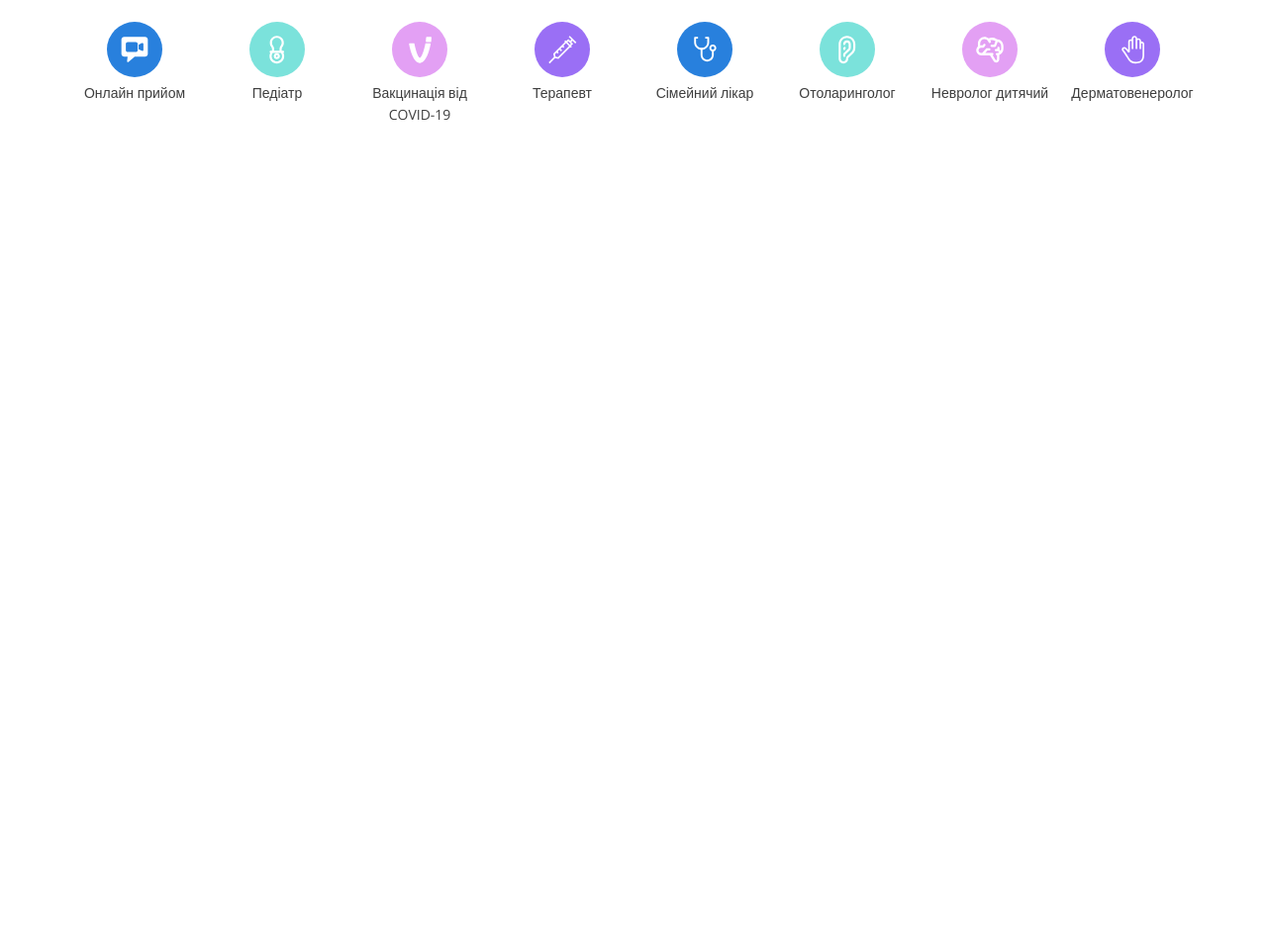
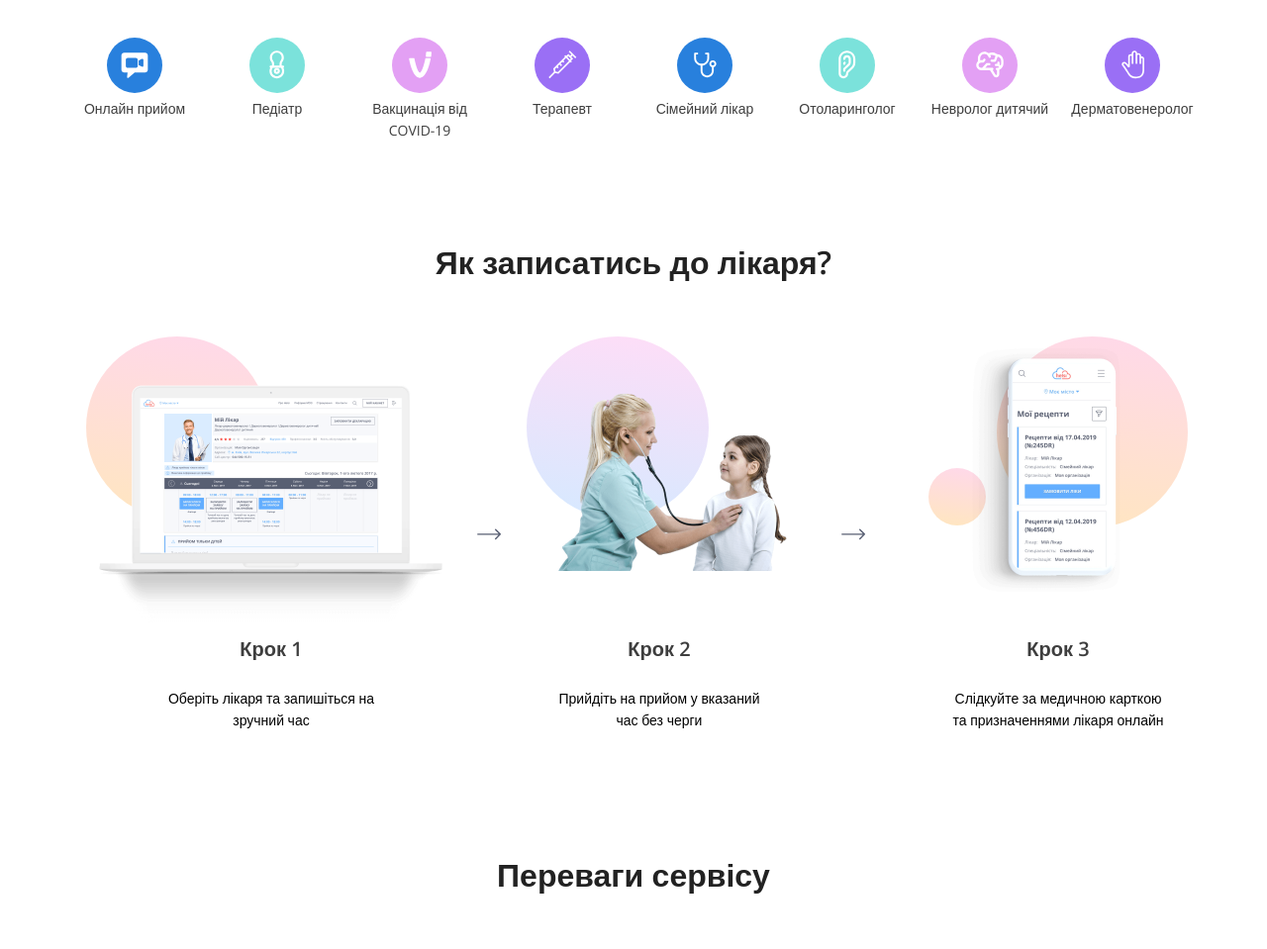
Before and after one commit to Lykhohub/helsi, a plain HTML site: page index.html in a window 1280 px wide. Shown: the part 819-1778 px from the top of the page at 99% size. Before the commit the page ends 946 px from the top, so only its background shows below. Drawn offline with nearby package versions, Linux system fonts and the light colour scheme.

Commit message:
пупупу

```diff
--- a/global.css
+++ b/global.css
@@ -1,7 +1,9 @@
 :root {
     --blue-pink: linear-gradient(98.66deg,#d6e9ff 2.52%,#ffddf7);
+    --yellow-pink: linear-gradient(98.66deg,#ffe6c0 2.52%,#ffd8eb);
     --text-color: #585f73;
     --white: #fff;
+    --black: #000;
     --clickableBlack: #222;
     --grayMiddle: #d7dae0;
     --grayPrimary: #3e3e3e;
--- a/index.html
+++ b/index.html
@@ -307,6 +307,74 @@
     </div>
 </div>
 
+<h2 class="text-h2-1">Як записатись до лікаря?</h2>
+
+<div class="container-for-steps">
+    <div class="step-1-container">
+        <div class="step-1-image-container">
+            <div class="step-1-bubble"></div>
+                <img src="assets/step_1.png" class="step-1">
+        </div>
+        <div class="step-text">
+            <h3 class="step-h3">Крок 1</h3>
+            <p class="step-p">Оберіть лікаря та запишіться на<br/>зручний час</p>
+        </div>
+    </div>
+    <div class="arrow-container">
+        <img src="assets/Vector-arrow.svg" class="vector-arrow">
+    </div>
+    <div class="step-2-container">
+        <div class="step-2-image-container">
+            <div class="step-2-bubble"></div>
+            <img src="assets/step_2.png" class="step-2">
+        </div>
+        <div class="step-text">
+            <h3 class="step-h3">Крок 2</h3>
+            <p class="step-p">Прийдіть на прийом у вказаний<br/>час без черги</p>
+        </div>
+    </div>
+    <div class="arrow-container">
+        <img src="assets/Vector-arrow.svg" class="vector-arrow">
+    </div>
+    <div class="step-3-container">
+        <div class="step-3-image-container">
+            <div class="step-3-bubble-1"></div>
+            <div class="step-3-bubble-2"></div>
+            <img src="assets/step_3.png" class="step-3">
+        </div>
+        <h3 class="step-h3">Крок 3</h3>
+        <p class="step-p">Слідкуйте за медичною карткою<br/>та призначеннями лікаря онлайн</p>
+    </div>
+</div>
+
+
+<h2 class="text-h2-1">Переваги сервісу</h2>
+
+<div class="advantages-container">
+    <div class="advantages-column-1">
+        <div class="advantages-container-1">
+
+        </div>
+        <div class="advantages-container-2">
+
+        </div>
+    </div>
+    <div class="advantages-column-2">
+        <div class="advantages-row">
+            <div class="advantages-container-3">
+
+            </div>
+            <div class="advantages-container-4">
+
+            </div>
+        </div>
+        <div class="advantages-container-5">
+
+        </div>
+    </div>
+</div>
+
+
 <script src="scripts.js"></script>
 </body>
 </html>
--- a/style.css
+++ b/style.css
@@ -10,6 +10,11 @@ header {
     justify-content: space-between;
     height: 62px;
     border-bottom: 1.5px solid var(--grayLine);
+    position: fixed;
+    width: 100%;
+    top: 0;
+    background-color: #ffffff;
+    z-index: 100;
 }
 
 .logo {
@@ -223,7 +228,7 @@ header p {
 
 
 .container-background {
-    padding-top: 1px;
+    padding-top: 63.5px;
     text-align: center;
     height: 574px;
     background: var(--blue-pink);
@@ -855,7 +860,7 @@ p {
 }
 
 .text-h2-1 {
-    padding-top: 80px;
+    padding-top: 96px;
     margin-bottom: 52px;
     font-size: 32px;
     text-align: center;
@@ -948,3 +953,187 @@ p {
     font-family: var(--font);
     text-align: center;
 }
+
+
+/*ЯК ЗАПИСАТИСЬ ДО ЛІКАРЯ*/
+
+.step-h3 {
+    font-family: var(--font);
+    color: var(--grayPrimary);
+    font-size: 20px;
+    font-weight: 600;
+    line-height: 1.4;
+    margin: 0 0 25px;
+}
+
+.step-p {
+    font-family: var(--font);
+    color: var(--black);
+    font-size: 14px;
+    font-weight: 400;
+    line-height: 22px;
+    text-align: center;
+}
+
+.step-text {
+    display: flex;
+    flex-direction: column;
+    justify-content: center;
+    align-items: center;
+    position: relative;
+    margin-top: 0;
+}
+
+/*mgksrngpnsk;gnrk;w*/
+
+.container-for-steps {
+    display: flex;
+    flex-direction: row;
+    align-items: center;
+    justify-content: center;
+}
+
+/*1111111111111111111111111111111*/
+
+.step-1-container {
+    align-items: center;
+    display: flex;
+    flex-direction: column;
+    justify-content: center;
+    height: 399px;
+    width: 388px;
+    margin-right: 14px;
+}
+
+.step-1-image-container {
+    position: relative;
+    width: 374px;
+    height: 302px;
+}
+
+.step-1-bubble {
+    border-radius: 50%;
+    background: var(--yellow-pink);
+    height: 184px;
+    left: 0;
+    top: 0;
+    transform: rotate(-90deg);
+    width: 184px;
+    z-index: 1;
+    position: absolute;
+}
+
+.step-1 {
+    margin-top: 30px;
+    width: 369px;
+    height: 272px;
+    z-index: 2;
+    position: absolute;
+    top: 0;
+    left: 0;
+}
+
+
+/*222222222222222222222222*/
+
+
+.step-2-container {
+    align-items: center;
+    display: flex;
+    flex-direction: column;
+    justify-content: center;
+    height: 399px;
+    width: 268px;
+    margin-left: 26px;
+    margin-right: 50px;
+}
+
+.step-2-image-container {
+    position: relative;
+    display: flex;
+    width: 268px;
+    height: 302px;
+}
+
+.step-2-bubble {
+    border-radius: 50%;
+    background: var(--blue-pink);
+    height: 184px;
+    left: 0;
+    top: 0;
+    transform: rotate(-90deg);
+    width: 184px;
+    z-index: 1;
+    position: absolute;
+}
+
+.step-2 {
+    margin-top: 49px;
+    margin-left: 29px;
+    width: 239px;
+    height: 188px;
+    z-index: 2;
+}
+
+
+/*333333333333333333333333333*/
+
+
+.step-3-container {
+    align-items: center;
+    display: flex;
+    flex-direction: column;
+    justify-content: center;
+    height: 399px;
+    width: 262px;
+    margin-left: 64px;
+}
+
+.step-3-image-container {
+    position: relative;
+    display: flex;
+    width: 262px;
+    height: 302px;
+}
+
+.step-3-bubble-1 {
+    border-radius: 50%;
+    background: var(--yellow-pink);
+    transform: rotate(-90deg);
+    width: 58px;
+    height: 58px;
+    left: 0;
+    top: 133px;
+    position: absolute;
+    z-index: 1;
+}
+
+.step-3-bubble-2 {
+    border-radius: 50%;
+    background: var(--yellow-pink);
+    transform: rotate(-90deg);
+    width: 193px;
+    height: 193px;
+    right: 0;
+    top: 0;
+    z-index: 1;
+    position: absolute;
+}
+
+.step-3 {
+    margin-top: 9px;
+    width: 182px;
+    height: 249px;
+    z-index: 2;
+    position: absolute;
+    top: 0;
+    left: 37px;
+}
+
+.arrow-container {
+    width: 24px;
+    height: 399px;
+    display: flex;
+    align-items: center;
+    justify-content: center;
+}
```
Also changed, not shown: assets/Vector-arrow.svg (added), assets/step_1.png (added), assets/step_2.png (added), assets/step_3.png (added).
